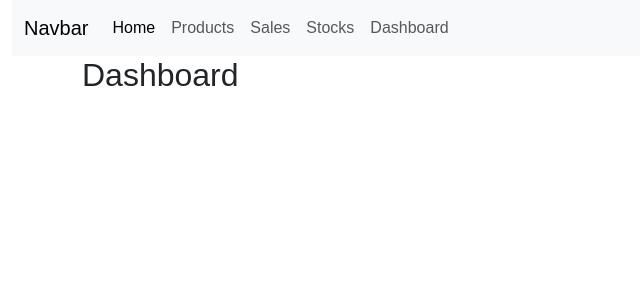
After one commit to sadah00/Flask, a Flask app: page /dashboard in a window 1280 px wide. The commit adds this page. Shown: the top 300 px of the page, without its empty margins (0-640 px from the left). Run offline with Flask 3, Linux system fonts and the light colour scheme; some libraries are stand-ins or nearby versions.

Commit message:
dashboard.html

```diff
--- a/main.py
+++ b/main.py
@@ -68,6 +68,9 @@ def manage_stock():
 
     return redirect(url_for('stocks'))
 
+@app.route('/dashboard')
+def dashboard():
+    return render_template("dashboard.html")
 
 
 
--- /dev/null
+++ b/static/design.css
@@ -0,0 +1,3 @@
+body{
+    font-family: Arial, sans-serif;
+}
--- a/templates/base.html
+++ b/templates/base.html
@@ -7,6 +7,10 @@
     <title>{% block title %} {% endblock %}</title>
     <link href="https://cdn.jsdelivr.net/npm/bootstrap@5.3.8/dist/css/bootstrap.min.css" rel="stylesheet"
         integrity="sha384-sRIl4kxILFvY47J16cr9ZwB07vP4J8+LH7qKQnuqkuIAvNWLzeN8tE5YBujZqJLB" crossorigin="anonymous">
+    <link rel="stylesheet" href="../static/design.css">
+
+    <!-- DataTables CSS -->
+    <link rel="stylesheet" href="https://cdn.datatables.net/2.3.4/css/dataTables.dataTables.css" />
 
 </head>
 
@@ -33,6 +37,9 @@
                         </li>
                         <li class="nav-item">
                             <a class="nav-link" href="/stocks">Stocks</a>
+                        </li>
+                        <li class="nav-item">
+                            <a class="nav-link" href="/dashboard">Dashboard</a>
                         </li>
                     </ul>
                 </div>
@@ -62,9 +69,12 @@
 
     </div>
 
-
-
-
+    <!-- cdn link -->
+    <script src="https://cdnjs.cloudflare.com/ajax/libs/jquery/3.7.1/jquery.min.js"
+        integrity="sha512-v2CJ7UaYy4JwqLDIrZUI/4hqeoQieOmAZNXBeQyjo21dadnwR+8ZaIJVT8EE2iyI61OV8e6M8PP2/4hpQINQ/g=="
+        crossorigin="anonymous" referrerpolicy="no-referrer"></script>
+    <!-- DataTables JS -->
+    <script src="https://cdn.datatables.net/2.3.4/js/dataTables.js"></script>
 
     <script src="https://cdn.jsdelivr.net/npm/@popperjs/core@2.11.8/dist/umd/popper.min.js"
         integrity="sha384-I7E8VVD/ismYTF4hNIPjVp/Zjvgyol6VFvRkX/vR+Vc4jQkC+hVqc2pM8ODewa9r"
@@ -73,6 +83,10 @@
         integrity="sha384-G/EV+4j2dNv+tEPo3++6LCgdCROaejBqfUeNjuKAiuXbjrxilcCdDz6ZAVfHWe1Y"
         crossorigin="anonymous"></script>
 
+    <script>
+        let table = new DataTable('#myTable');
+    </script>
+
 </body>
 
 
--- /dev/null
+++ b/templates/dashboard.html
@@ -0,0 +1,12 @@
+{% extends "base.html" %}
+
+{% block title %}Dashboard{% endblock %}
+
+{% block content %}
+
+<div class="container">
+    <h2>Dashboard</h2>
+</div>
+
+
+{% endblock %}
--- a/templates/products.html
+++ b/templates/products.html
@@ -49,7 +49,7 @@
     <div>
         <!-- <p>{{products}}</p>
          -->
-        <table id="example" class="table table-striped">
+        <table id="myTable" class="display table-striped">
             <thead>
                 <tr>
                     <th>Product_Id</th>
--- a/templates/sales.html
+++ b/templates/sales.html
@@ -50,7 +50,7 @@
 
     <div>
 
-        <table id="example" class="table table-striped">
+        <table id="myTable" class="display table-striped">
             <thead>
                 <tr>
                     <th>Id</th>
--- a/templates/stocks.html
+++ b/templates/stocks.html
@@ -50,7 +50,7 @@
 
     <div>
 
-        <table id="example" class="table table-striped">
+        <table id="myTable" class="display table-striped">
             <thead>
                 <tr>
                     <th>stock_Id</th>
```
